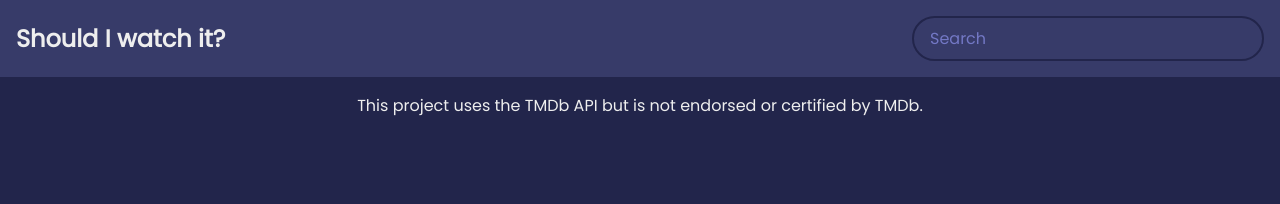
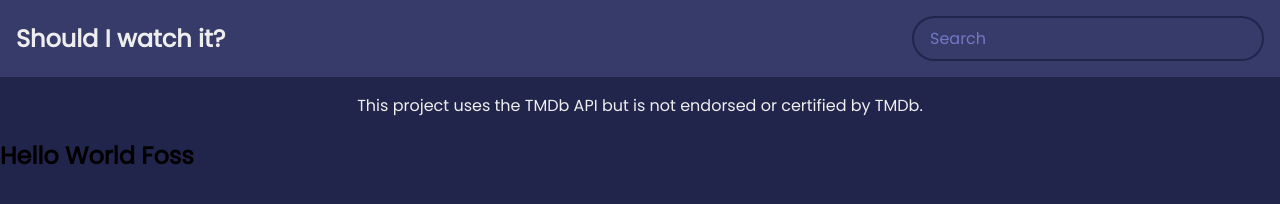
Before and after one commit to JanithK2003/foss-demo, a plain HTML site: page index.html in a window 1280 px wide. Drawn offline with Linux system fonts and the light colour scheme; no server answers.

Commit message:
second commit

```diff
--- a/index.html
+++ b/index.html
@@ -20,5 +20,6 @@
       </p>
     </footer>
     <script src="script.js"></script>
+    <h2>Hello World Foss</h2>
   </body>
 </html>
```
